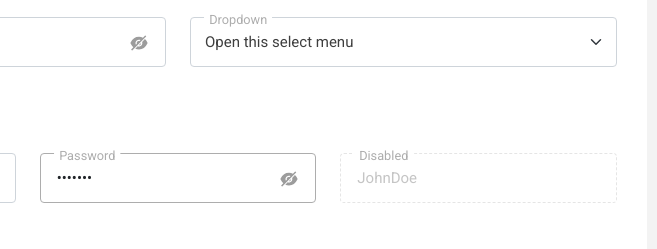
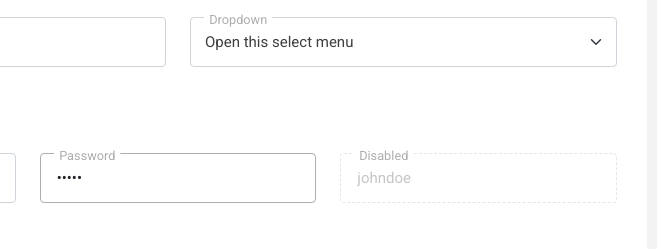
Before and after one commit to Rohit-Tekchandani-2002/HTML-assigment, a plain HTML site: page innerpage.html in a window 1280 px wide. Shown: the part 658-907 px from the top of the page, 583-1240 px from the left. Drawn offline with Linux system fonts and the light colour scheme.

Commit message:
innerpage.html modified

```diff
--- a/innerpage.html
+++ b/innerpage.html
@@ -157,8 +157,8 @@
                         <div class="form-floating">
                             <input type="password" class="form-control password" placeholder="Password">
                             <label>Password</label>
-                            <button class="btn show-password" type="button"><img src="images/eye.svg"
-                                    alt="password"></button>
+                            <!-- <button class="btn show-password" type="button"><img src="images/eye.svg"
+                                    alt="password"></button> -->
                         </div>
                     </div>
                     <div class="col-md-6">
@@ -186,15 +186,14 @@
                     </div>
                     <div class="col-lg-4 col-md-6">
                         <div class="form-floating">
-                            <input type="password" class="form-control password" placeholder="Password" value="nandini">
+                            <input type="password" class="form-control password" placeholder="Password" value="rohit">
                             <label>Password</label>
-                            <button class="btn show-password" type="button"><img src="images/eye.svg"
-                                    alt="password"></button>
+                            <!-- <button class="btn show-password" type="button"><img src="images/eye.svg" alt="password"></button> -->
                         </div>
                     </div>
                     <div class="col-lg-4 col-md-6">
                         <div class="form-floating">
-                            <input type="text" class="form-control" value="JohnDoe" disabled>
+                            <input type="text" class="form-control" value="johndoe" disabled>
                             <label>Disabled</label>
                         </div>
                     </div>
```
